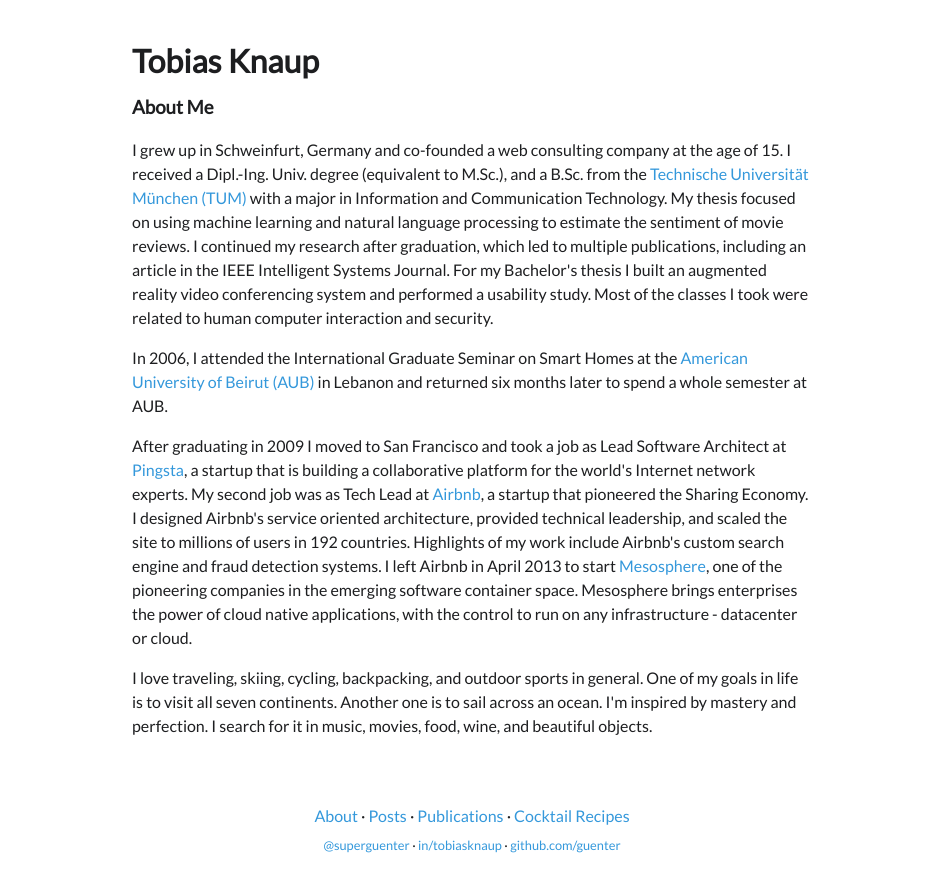
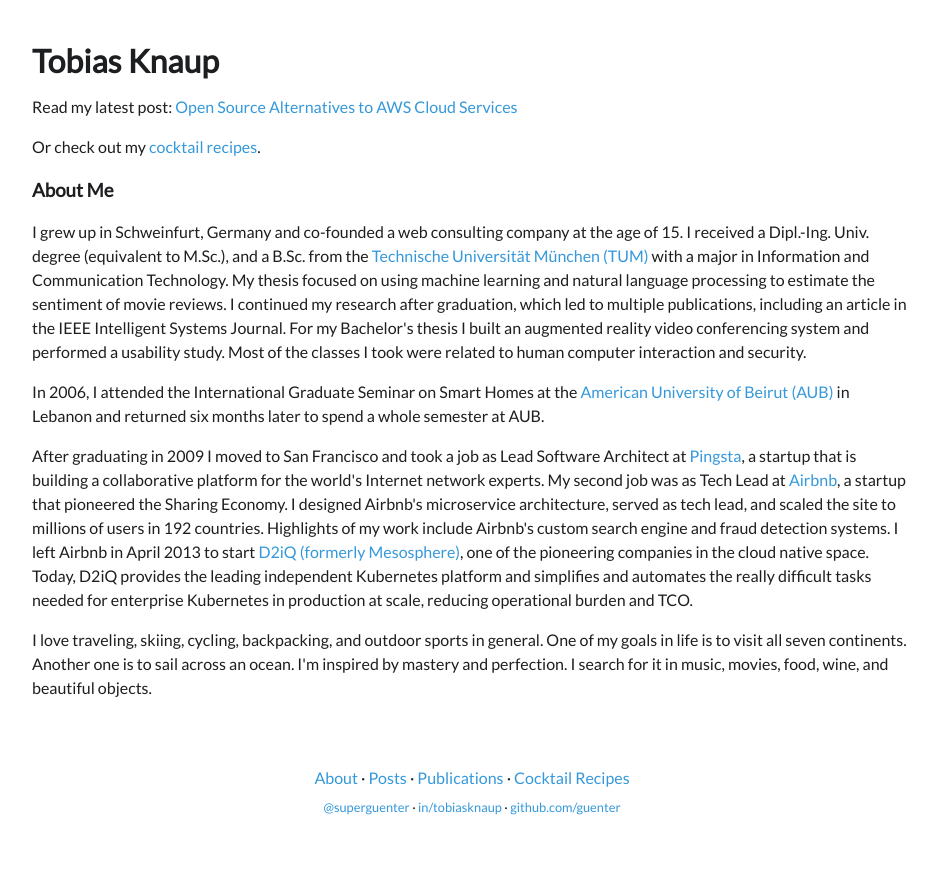
Before and after one commit to guenter/guenter.github.io, a Jekyll site: the page built from index.html, in a window 1280 px wide. Shown: the top 892 px of the page, without its empty margins (168-1105 px from the left). Built offline with Jekyll 4.4.1, drawn with Linux system fonts in a browser that asks for light colours.

Commit message:
Add AWS post and fix minor things.

```diff
--- a/_posts/2013-05-17-nova-tunes.html
+++ b/_posts/2013-05-17-nova-tunes.html
@@ -2,7 +2,8 @@
 layout: post
 title:  "Nova Tunes"
 date:   2013-05-17 19:19:17
-categories: Music
+categories:
+- Music
 ---
 <p>My brother in law recently introduced me to the Nova Tunes series from the French label <a href="http://www.novarecords.fr">Nova Records</a>. It's a fresh sounding compilation of a variety of styles, including modern Jazz, Funk, and Hip Hop, with a tad bit of electronic sprinkled on top.</p>
 
--- a/css/main.css
+++ b/css/main.css
@@ -14,7 +14,7 @@
 }
 
 #container {
-  max-width: 680px;
+  max-width: 880px;
   margin-left: auto;
   margin-right: auto;
   padding-left: 30px;
@@ -42,7 +42,7 @@
 }
 
 .meta {
-  margin-top: -20px;
+  margin-top: -10px;
   font-size: 0.8em;
 }
 
@@ -65,6 +65,14 @@
 ul.links li:before {
     content: '\00BB';
     margin-right: 0.3em;
+}
+
+table tr:nth-child(odd) {
+  background: hsl(240, 16%, 96%)
+}
+
+td, th {
+  padding: 5px;
 }
 
 
--- a/index.html
+++ b/index.html
@@ -3,11 +3,32 @@
 title: Tobias Knaup
 ---
 
+<p>Read my latest post: <a href="{{ site.posts.first.url }}">{{ site.posts.first.title }}</a></p>
+
+<p>Or check out my <a href="https://cocktails.knaup.me">cocktail recipes</a>.</p>
+
 <h3>About Me</h3>
-<p>I grew up in Schweinfurt, Germany and co-founded a web consulting company at the age of 15. I received a Dipl.-Ing. Univ. degree (equivalent to M.Sc.), and a B.Sc. from the <a href="http://www.ei.tum.de/en/welcome/">Technische Universität München (TUM)</a> with a major in Information and Communication Technology. My thesis focused on using machine learning and natural language processing to estimate the sentiment of movie reviews. I continued my research after graduation, which led to multiple publications, including an article in the IEEE Intelligent Systems Journal. For my Bachelor's thesis I built an augmented reality video conferencing system and performed a usability study. Most of the classes I took were related to human computer interaction and security.</p>
+<p>I grew up in Schweinfurt, Germany and co-founded a web consulting company at the age of 15.
+    I received a Dipl.-Ing. Univ. degree (equivalent to M.Sc.), and a B.Sc. from the <a href="https://www.ei.tum.de/en/welcome/">Technische Universität München (TUM)</a> with a major in Information and Communication Technology.
+    My thesis focused on using machine learning and natural language processing to estimate the sentiment of movie reviews.
+    I continued my research after graduation, which led to multiple publications, including an article in the IEEE Intelligent Systems Journal.
+    For my Bachelor's thesis I built an augmented reality video conferencing system and performed a usability study.
+    Most of the classes I took were related to human computer interaction and security.
+</p>
 
-<p>In 2006, I attended the International Graduate Seminar on Smart Homes at the <a href="http://www.aub.edu.lb">American University of Beirut (AUB)</a> in Lebanon and returned six months later to spend a whole semester at AUB.</p>
+<p>In 2006, I attended the International Graduate Seminar on Smart Homes at the <a href="https://www.aub.edu.lb">American University of Beirut (AUB)</a> in Lebanon and returned six months later to spend a whole semester at AUB.</p>
 
-<p>After graduating in 2009 I moved to San Francisco and took a job as Lead Software Architect at <a href="http://www.airbnb.com">Pingsta</a>, a startup that is building a collaborative platform for the world's Internet network experts. My second job was as Tech Lead at <a href="http://www.airbnb.com">Airbnb</a>, a startup that pioneered the Sharing Economy. I designed Airbnb's service oriented architecture, provided technical leadership, and scaled the site to millions of users in 192 countries. Highlights of my work include Airbnb's custom search engine and fraud detection systems. I left Airbnb in April 2013 to start <a href="https://mesosphere.com">Mesosphere</a>, one of the pioneering companies in the emerging software container space. Mesosphere brings enterprises the power of cloud native applications, with the control to run on any infrastructure - datacenter or cloud.</p>
+<p>After graduating in 2009 I moved to San Francisco and took a job as Lead Software Architect at <a href="https://www.pingsta.com">Pingsta</a>, a startup that is building a collaborative platform for the world's Internet network experts.
+    My second job was as Tech Lead at <a href="https://www.airbnb.com">Airbnb</a>, a startup that pioneered the Sharing Economy.
+    I designed Airbnb's microservice architecture, served as tech lead, and scaled the site to millions of users in 192 countries.
+    Highlights of my work include Airbnb's custom search engine and fraud detection systems.
+    I left Airbnb in April 2013 to start <a href="https://d2iq.com">D2iQ (formerly Mesosphere)</a>, one of the pioneering companies in the cloud native space.
+    Today, D2iQ provides the leading independent Kubernetes platform and simplifies and automates the really difficult tasks needed for enterprise Kubernetes in production at scale, reducing operational burden and TCO.
+</p>
 
-<p>I love traveling, skiing, cycling, backpacking, and outdoor sports in general. One of my goals in life is to visit all seven continents. Another one is to sail across an ocean. I'm inspired by mastery and perfection. I search for it in music, movies, food, wine, and beautiful objects.</p>
+<p>I love traveling, skiing, cycling, backpacking, and outdoor sports in general.
+    One of my goals in life is to visit all seven continents.
+    Another one is to sail across an ocean.
+    I'm inspired by mastery and perfection.
+    I search for it in music, movies, food, wine, and beautiful objects.
+</p>
```
Also changed, not shown: _layouts/post.html (+10 -0 lines), _posts/2019-08-13-aws-open-source-alternatives.md (added, +47 -0 lines).
